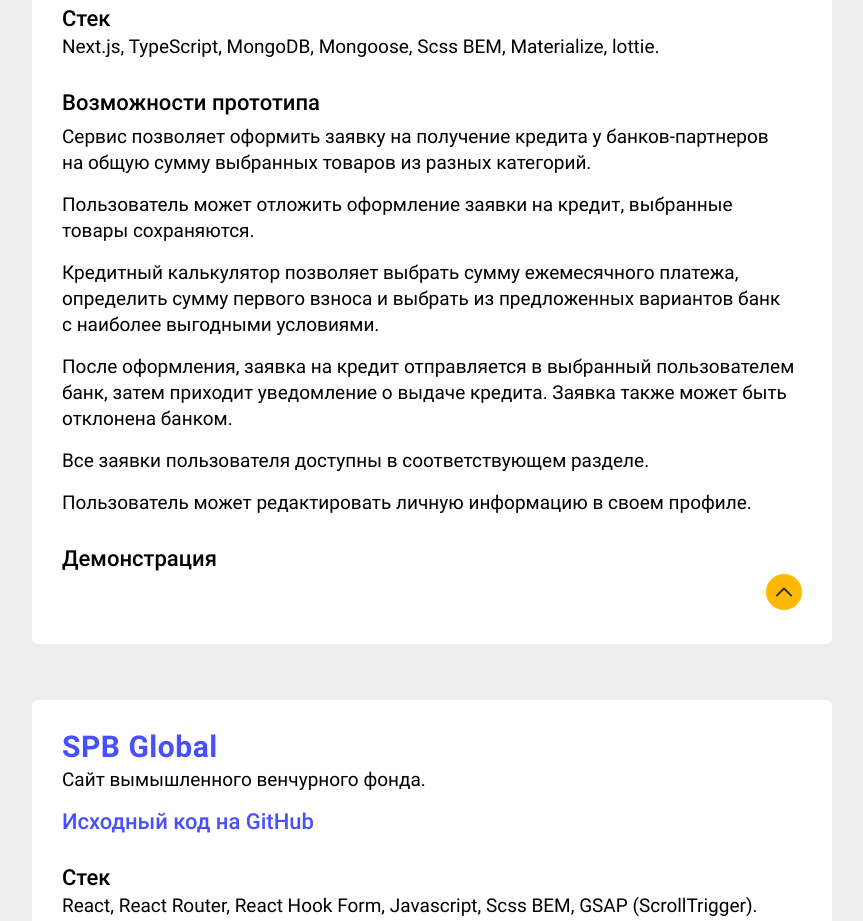
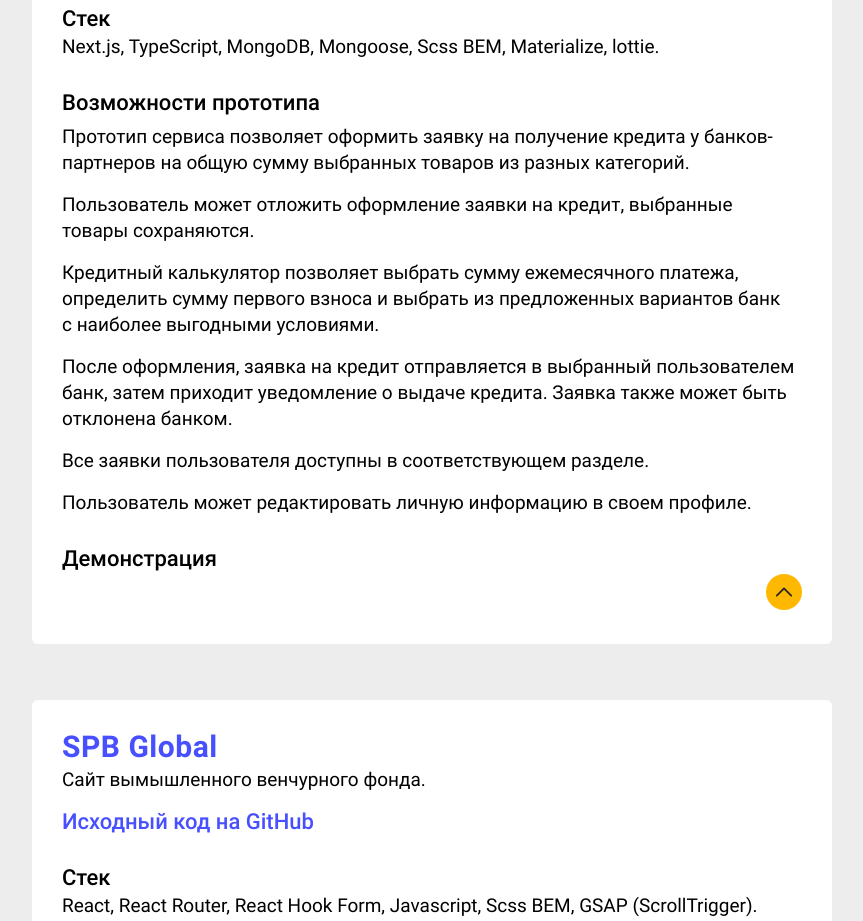
Before and after one commit to odivus/odivus.github.io, a React (Create React App) app: page /portfolio in a window 1280 px wide. Shown: the part 1560-2481 px from the top of the page, without its empty margins (208-1071 px from the left). Built offline with nearby package versions, Linux system fonts and the light colour scheme.

Commit message:
corrections done

```diff
--- a/src/components/Portfolio/Portfolio.js
+++ b/src/components/Portfolio/Portfolio.js
@@ -1,4 +1,4 @@
-import React from 'react';
+import React, {useEffect} from 'react';
 import { useLocation } from 'react-router-dom';
 
 import Header from '../Header/Header';
@@ -126,7 +126,7 @@ function Portfolio() {
             </p>
             <h6 className='card__h6'>Возможности прототипа</h6>
             <p className='card__p card__p_first'>
-              Сервис позволяет оформить заявку на&nbsp;получение кредита у&nbsp;банков-партнеров на&nbsp;общую сумму выбранных товаров из&nbsp;разных категорий.
+              Прототип сервиса позволяет оформить заявку на&nbsp;получение кредита у&nbsp;банков-партнеров на&nbsp;общую сумму выбранных товаров из&nbsp;разных категорий.
             </p>
             <p className='card__p'>
               Пользователь может отложить оформление заявки на&nbsp;кредит, выбранные товары сохраняются.
```
